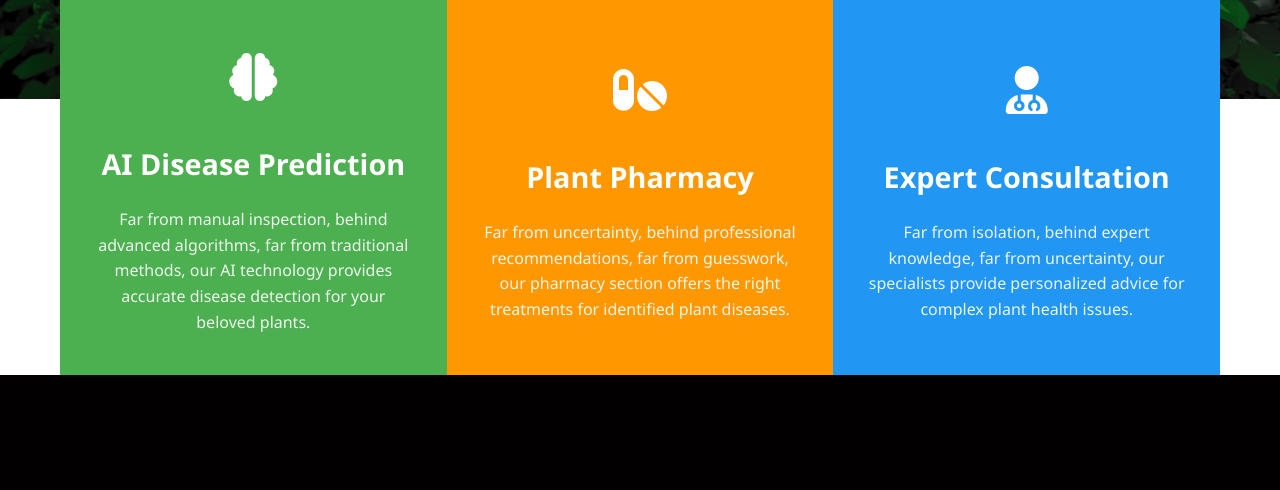
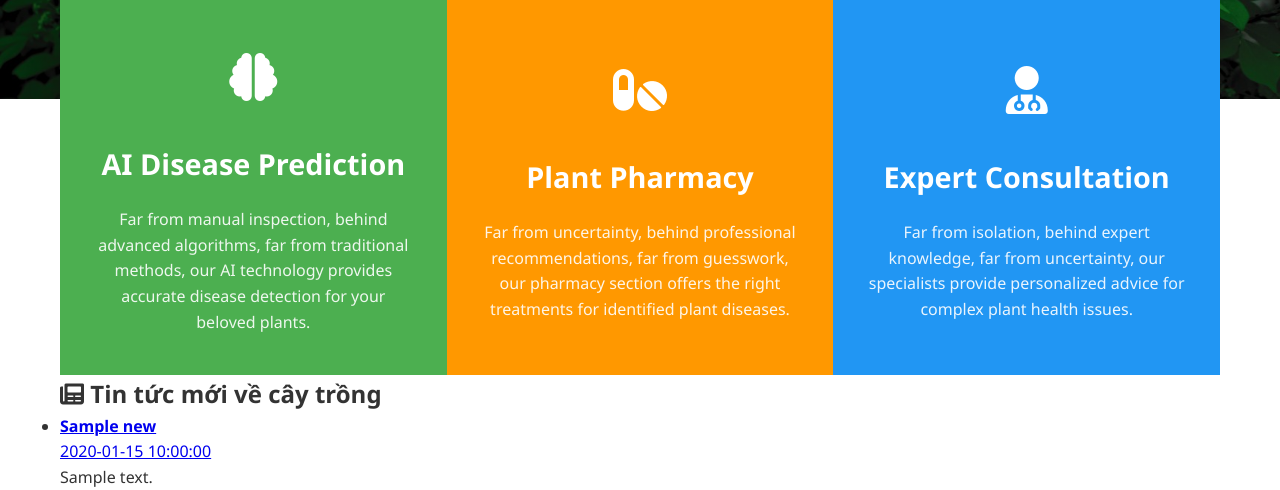
Before and after one commit to hienluong05/Plant_Hospital, a Flask app: template MyAI/App/flaskr/templates/home.html in a window 1280 px wide. Shown: the part 753-1243 px from the top of the page. Before the commit the page ends 1128 px from the top, so only its background shows below. Run offline with Flask 3, Linux system fonts and the light colour scheme; the template is opened without the code that fills it: most values are stand-ins (such as "Sample title", 1, 10 or a date in 2020); parts of the project's set-up code (start-up, migrations or seed data) failed here and were passed over.

Commit message:
Add news to home

```diff
--- a/MyAI/App/flaskr/__init__.py
+++ b/MyAI/App/flaskr/__init__.py
@@ -13,11 +13,26 @@ from torchvision.models import resnet50, ResNet50_Weights
 from flask_socketio import SocketIO
 from . import chat
 from flask import session, jsonify, request
+import feedparser
 
 def get_class_names_from_folder(dataset_dir):
     class_names = [d for d in os.listdir(dataset_dir) if os.path.isdir(os.path.join(dataset_dir, d))]
     class_names.sort()
     return class_names
+
+
+def get_latest_news(limit=5):
+    rss_url = "https://vnexpress.net/rss/khoa-hoc.rss"  # VD: mục Khoa học, có nhiều tin về môi trường, cây trồng
+    feed = feedparser.parse(rss_url)
+    news_list = []
+    for entry in feed.entries[:limit]:
+        news_list.append({
+            "title": entry.title,
+            "link": entry.link,
+            "published": entry.published if 'published' in entry else '',
+            "summary": entry.summary if 'summary' in entry else ''
+        })
+    return news_list
 
 def create_app():
     app = Flask(__name__)
@@ -102,7 +117,8 @@ def create_app():
     # Route cho trang chủ (không cần đăng nhập)
     @app.route('/')
     def home():
-        return render_template('home.html')
+        news_list = get_latest_news(limit=5)
+        return render_template('home.html', news_list=news_list)
 
     # Route cho AI diagnosis (cần đăng nhập)
     @app.route('/ai-diagnosis', methods=['GET', 'POST'])
--- a/MyAI/App/flaskr/templates/home.html
+++ b/MyAI/App/flaskr/templates/home.html
@@ -511,5 +511,25 @@
         </a>
       </div>
     </section>
+
+    <!-- Thêm vào dưới các section chính trong home.html -->
+    <section class="news-section">
+      <div class="container">
+        <h2 class="news-title">
+          <i class="fas fa-newspaper"></i> Tin tức mới về cây trồng
+        </h2>
+        <ul class="news-list">
+          {% for news in news_list %}
+          <li class="news-item">
+            <a href="{{ news.link }}" target="_blank">
+              <strong>{{ news.title }}</strong><br />
+              <span class="news-date">{{ news.published }}</span>
+            </a>
+            <div class="news-desc">{{ news.summary|safe }}</div>
+          </li>
+          {% endfor %}
+        </ul>
+      </div>
+    </section>
   </body>
 </html>
```
